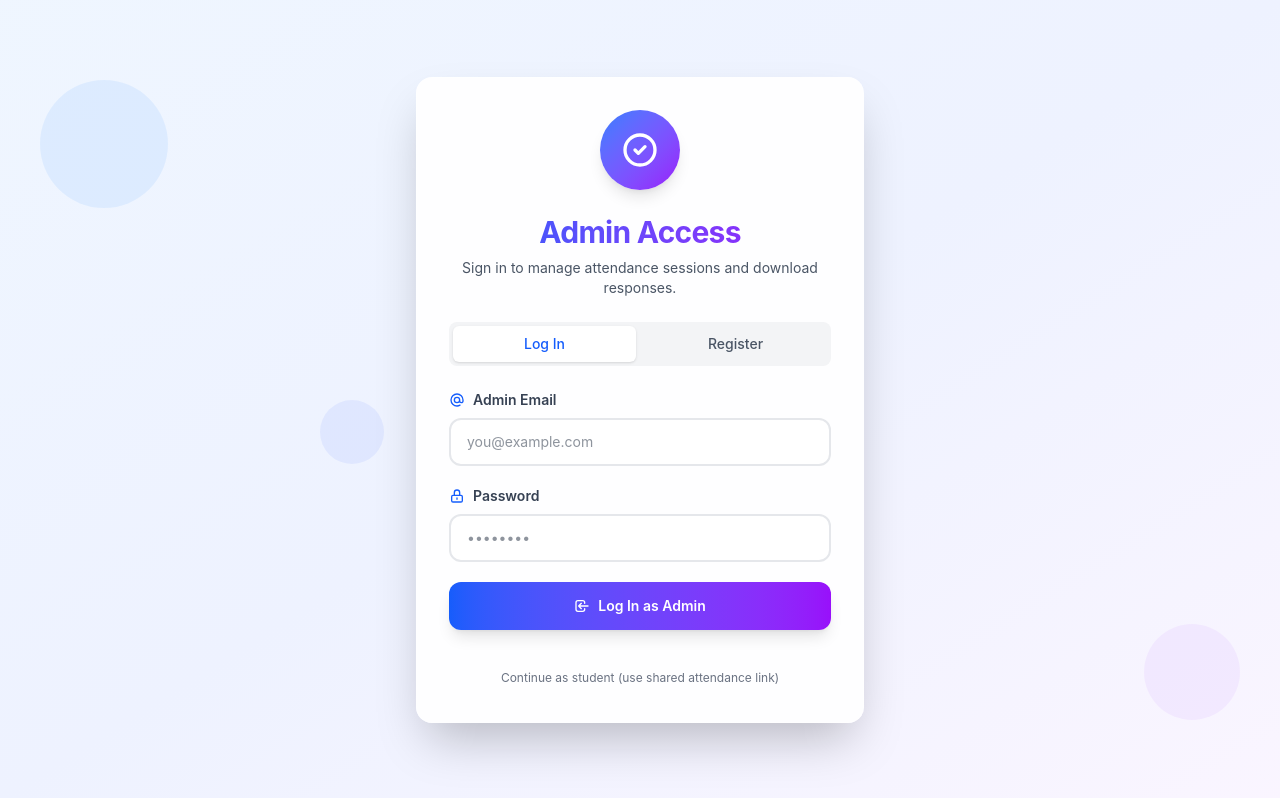
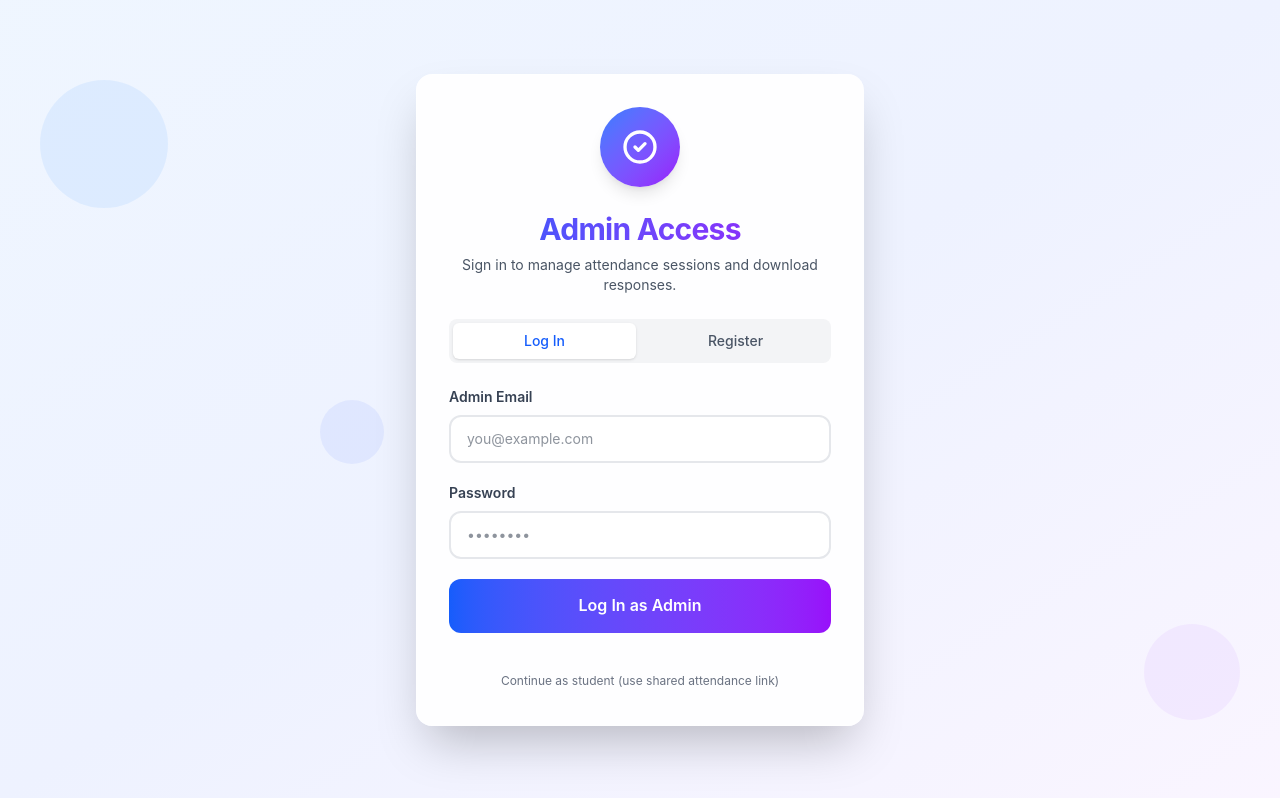
Before and after one commit to GideonGyasi/attendancetaker_Frontend, a React (Vite) app: page / in a window 1280 px wide. Built offline with nearby package versions, Linux system fonts and the light colour scheme.

Commit message:
auto fill

```diff
--- a/src/pages/AdminAuth.tsx
+++ b/src/pages/AdminAuth.tsx
@@ -1,4 +1,4 @@
-import { useState } from "react"
+import { useEffect, useState } from "react"
 import { useNavigate } from "react-router-dom"
 import { adminLogin, adminRegister } from "../services/api"
 
@@ -9,6 +9,14 @@ export default function AdminAuth() {
   const [password, setPassword] = useState("")
   const [error, setError] = useState<string | null>(null)
   const [loading, setLoading] = useState(false)
+
+  // ✅ ADDED: auto-fill email on return visit
+  useEffect(() => {
+    const savedEmail = localStorage.getItem("adminEmail")
+    if (savedEmail) {
+      setEmail(savedEmail)
+    }
+  }, [])
 
   const handleSubmit = async (e: React.FormEvent) => {
     e.preventDefault()
@@ -23,12 +31,19 @@ export default function AdminAuth() {
       setLoading(true)
       const fn = mode === "login" ? adminLogin : adminRegister
       const res = await fn(email.trim(), password)
+
+      // ✅ already correct
       localStorage.setItem("adminToken", res.token)
       localStorage.setItem("adminEmail", res.email)
+
       navigate("/admin", { replace: true })
     } catch (err) {
-      console.log(err);
-      setError(err instanceof Error ? err.message : "An unexpected error occurred. Please try again.")
+      console.log(err)
+      setError(
+        err instanceof Error
+          ? err.message
+          : "An unexpected error occurred. Please try again."
+      )
     } finally {
       setLoading(false)
     }
@@ -36,7 +51,6 @@ export default function AdminAuth() {
 
   return (
     <div className="min-h-screen bg-gradient-to-br from-blue-50 via-indigo-50 to-purple-50 flex items-center justify-center px-4 relative overflow-hidden">
-      {/* Decorative background elements */}
       <div className="absolute top-20 left-10 w-32 h-32 bg-blue-200 rounded-full opacity-20 animate-pulse"></div>
       <div className="absolute bottom-20 right-10 w-24 h-24 bg-purple-200 rounded-full opacity-20 animate-pulse delay-1000"></div>
       <div className="absolute top-1/2 left-1/4 w-16 h-16 bg-indigo-200 rounded-full opacity-20 animate-pulse delay-500"></div>
@@ -82,11 +96,8 @@ export default function AdminAuth() {
         </div>
 
         <form onSubmit={handleSubmit} className="space-y-5">
-          <div className="space-y-1">
-            <label className="block text-sm font-semibold text-gray-700 mb-2 flex items-center gap-2">
-              <svg className="w-4 h-4 text-blue-600" fill="none" stroke="currentColor" viewBox="0 0 24 24">
-                <path strokeLinecap="round" strokeLinejoin="round" strokeWidth={2} d="M16 12a4 4 0 10-8 0 4 4 0 008 0zm0 0v1.5a2.5 2.5 0 005 0V12a9 9 0 10-9 9m4.5-1.206a8.959 8.959 0 01-4.5 1.207" />
-              </svg>
+          <div>
+            <label className="block text-sm font-semibold text-gray-700 mb-2">
               Admin Email
             </label>
             <input
@@ -94,14 +105,12 @@ export default function AdminAuth() {
               value={email}
               onChange={(e) => setEmail(e.target.value)}
               placeholder="you@example.com"
-              className="w-full rounded-xl bg-white border-2 border-gray-200 px-4 py-3 text-sm focus:outline-none focus:ring-2 focus:ring-blue-500 focus:border-transparent transition-all duration-200 hover:border-gray-300"
+              className="w-full rounded-xl bg-white border-2 border-gray-200 px-4 py-3 text-sm focus:outline-none focus:ring-2 focus:ring-blue-500"
             />
           </div>
-          <div className="space-y-1">
-            <label className="block text-sm font-semibold text-gray-700 mb-2 flex items-center gap-2">
-              <svg className="w-4 h-4 text-blue-600" fill="none" stroke="currentColor" viewBox="0 0 24 24">
-                <path strokeLinecap="round" strokeLinejoin="round" strokeWidth={2} d="M12 15v2m-6 4h12a2 2 0 002-2v-6a2 2 0 00-2-2H6a2 2 0 00-2 2v6a2 2 0 002 2zm10-10V7a4 4 0 00-8 0v4h8z" />
-              </svg>
+
+          <div>
+            <label className="block text-sm font-semibold text-gray-700 mb-2">
               Password
             </label>
             <input
@@ -109,42 +118,35 @@ export default function AdminAuth() {
               value={password}
               onChange={(e) => setPassword(e.target.value)}
               placeholder="••••••••"
-              className="w-full rounded-xl bg-white border-2 border-gray-200 px-4 py-3 text-sm focus:outline-none focus:ring-2 focus:ring-blue-500 focus:border-transparent transition-all duration-200 hover:border-gray-300"
+              className="w-full rounded-xl bg-white border-2 border-gray-200 px-4 py-3 text-sm focus:outline-none focus:ring-2 focus:ring-blue-500"
             />
           </div>
 
-          {error && <div className="bg-red-50 border-2 border-red-200 text-red-700 rounded-xl p-4 flex items-center gap-2 animate-pulse">
-            <svg className="w-5 h-5 text-red-600" fill="none" stroke="currentColor" viewBox="0 0 24 24">
-              <path strokeLinecap="round" strokeLinejoin="round" strokeWidth={2} d="M12 9v2m0 4h.01m-6.938 4h13.856c1.54 0 2.502-1.667 1.732-2.5L13.732 4c-.77-.833-1.964-.833-2.732 0L3.732 16.5c-.77.833.192 2.5 1.732 2.5z" />
-            </svg>
-            <p className="text-sm font-medium">{error}</p>
-          </div>}
+          {error && (
+            <div className="bg-red-50 border-2 border-red-200 text-red-700 rounded-xl p-4 text-sm">
+              {error}
+            </div>
+          )}
 
           <button
             type="submit"
             disabled={loading}
-            className="w-full py-3.5 rounded-xl bg-gradient-to-r from-blue-600 to-purple-600 hover:from-blue-700 hover:to-purple-700 disabled:opacity-60 disabled:cursor-not-allowed text-white text-sm font-semibold transition-all duration-200 shadow-lg hover:shadow-xl transform hover:-translate-y-0.5 flex items-center justify-center gap-2"
+            className="w-full py-3.5 rounded-xl bg-gradient-to-r from-blue-600 to-purple-600 text-white font-semibold"
           >
-            {loading ? (
-              <>
-                <div className="animate-spin rounded-full h-4 w-4 border-b-2 border-white"></div>
-                {mode === "login" ? "Logging in..." : "Registering..."}
-              </>
-            ) : (
-              <>
-                <svg className="w-4 h-4" fill="none" stroke="currentColor" viewBox="0 0 24 24">
-                  <path strokeLinecap="round" strokeLinejoin="round" strokeWidth={2} d="M11 16l-4-4m0 0l4-4m-4 4h14m-5 4v1a3 3 0 01-3 3H6a3 3 0 01-3-3V7a3 3 0 013-3h7a3 3 0 013 3v1" />
-                </svg>
-                {mode === "login" ? "Log In as Admin" : "Register Admin"}
-              </>
-            )}
+            {loading
+              ? mode === "login"
+                ? "Logging in..."
+                : "Registering..."
+              : mode === "login"
+              ? "Log In as Admin"
+              : "Register Admin"}
           </button>
         </form>
 
         <button
           type="button"
           onClick={() => navigate("/attendance/demo")}
-          className="w-full text-xs text-gray-500 hover:text-blue-600 mt-4 transition-colors"
+          className="w-full text-xs text-gray-500 hover:text-blue-600 mt-4"
         >
           Continue as student (use shared attendance link)
         </button>
```
